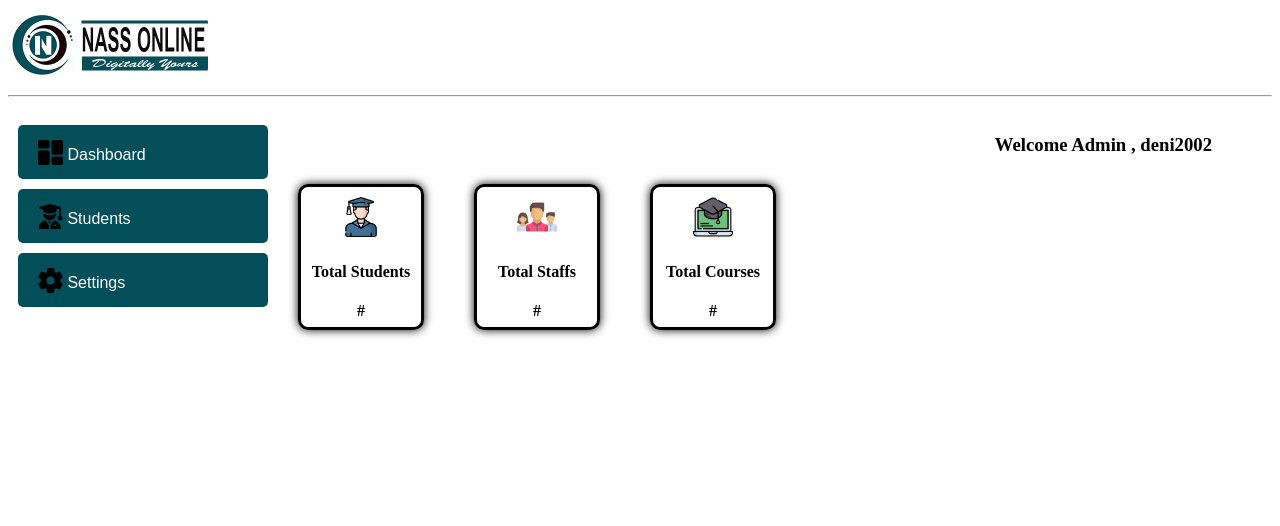
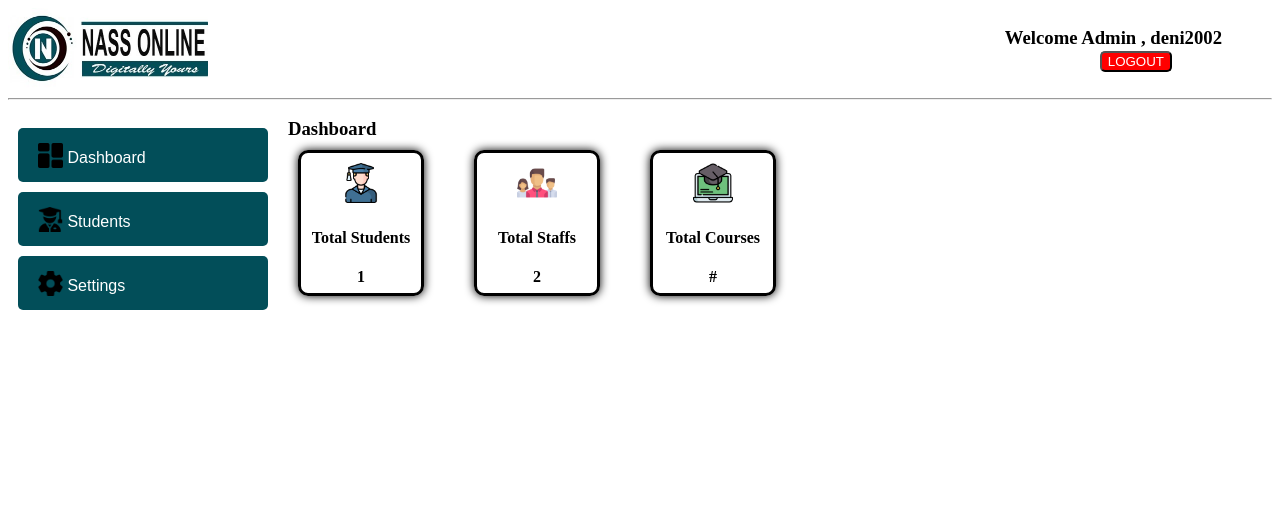
Before and after one commit to nassonline01/online_exam, a Django app: page /view/ in a window 1280 px wide. Shown: the top 526 px of the page. Run offline with Django 5.2, Linux system fonts and the light colour scheme; a user stored in the database is signed in; data comes from the database, SQL or seed files in the repository; both versions use the stored data as it was after the commit.

Commit message:
Logout btn ,some changes in Index

```diff
--- a/Online_Exam/Online_App/static/file/admin-dashboard.css
+++ b/Online_Exam/Online_App/static/file/admin-dashboard.css
@@ -1,10 +1,27 @@
 
+header{
+    display: flex;
+}
 header img{
     border-radius: 15px;
 }
 .welcome{
+    flex: 1;
     text-align: right;
+    padding-right: 50px;
+}
+.welcome button{
+    color: white;
+    background-color: red;
+    border-radius: 5px;
+    position: relative;
     margin-right: 50px;
+}
+.welcome button:hover{
+    background-color: rgb(206, 37, 37);
+}
+.hi{
+    display: inline;
 }
 .container{
     display: flex;
--- a/Online_Exam/Online_App/static/file/index.css
+++ b/Online_Exam/Online_App/static/file/index.css
@@ -40,7 +40,7 @@ body {
     margin: 6px 0;
 }
 .den {
-    position: fixed;
+    position: absolute;
     right: 5%;
     top: 7%;
     margin-bottom: 30%;
@@ -134,7 +134,9 @@ a button:hover {
     text-align: center;
     color: #ddd;
 }
-
+.no-scroll {
+    overflow: hidden;
+}
 .close-popup{
     position: fixed;
     background-color: #5dd2f3;
--- a/Online_Exam/Online_App/templates/admin-dashboard.html
+++ b/Online_Exam/Online_App/templates/admin-dashboard.html
@@ -9,6 +9,12 @@
 <body>
     <header>
         <img src="/static/images/nassonline.jpg" alt="file not exist" width="200px">
+        <h3 class="welcome">Welcome Admin , {{ data.username }} <br>
+            <form action="{% url 'Logout' %}" method="post">
+                {% csrf_token %}
+                <button type="submit">LOGOUT</button>
+            </form>
+        </h3>
     </header>
 <hr>
     <div class="container">
@@ -70,17 +76,17 @@
         </aside>
 
         <main>
-            <h3 class="welcome">Welcome Admin , {{ data.username }}</h3>
+            <h3 class="hi">Dashboard</h3>
             <div class="number-box">
                 <div>
                     <img src="/static/dashboard/graduated.png" alt="no image">
                     <h4>Total Students</h4>
-                    <h4>#</h4>
+                    <h4>{{ Student_count }}</h4>
                 </div>
                 <div>
                     <img src="/static/dashboard/staff.png" alt="no image">
                     <h4>Total Staffs</h4>
-                    <h4>#</h4>
+                    <h4>{{ Staff_count }}</h4>
                 </div>
                 <div>
                     <img src="/static/dashboard/course.png" alt="no image">
--- a/Online_Exam/Online_App/templates/index.html
+++ b/Online_Exam/Online_App/templates/index.html
@@ -51,7 +51,7 @@
     </header>
     <hr>
     <div class="content">
-        <span class="down-arrow">⬇️</span>
+        <span class="down-arrow" id="down-arrow">⬇️</span>
         <pre><h1>Instructions:</h1><h2><i>Before the Exam</i>
             <li>Understand the Format:</li>
 
--- a/Online_Exam/Online_App/views.py
+++ b/Online_Exam/Online_App/views.py
@@ -4,7 +4,7 @@ User = get_user_model()
 from django.conf import settings
 settings.AUTH_USER_MODEL
 from Online_App.models import CustomUser
-from django.contrib.auth import authenticate ,login
+from django.contrib.auth import authenticate ,login ,logout
 
 def Index(request):
     return render(request,'index.html')
@@ -34,9 +34,47 @@ def Login(request):
     else:
         return render(request,'login.html')
 
+# def View(request):
+#     try:
+#         data = User.objects.get(username=request.user)
+#     except:
+#         ShowCounts()
+#         return HttpResponse("<script>window.alert('Problem with username');</script>")
+#     return render(request,'admin-dashboard.html',{'data':data})
+
+# def ShowCounts(request):
+#     Student_count = User.objects.filter(usertype_id=4).count()
+#     Staff_count = User.objects.filter(usertype_id=2).count()
+#     print("counts are",Student_count,Staff_count)
+#     Details ={
+#         'Student_count':1,
+#         'Staff_count':2
+#     }
+#     # import pdb ; pdb.set_trace()
+#     return render(request,'admin-dashboard.html',Details)
+
 def View(request):
     try:
+        # Fetch user data
         data = User.objects.get(username=request.user)
-    except:
+
+        # Fetch counts
+        Student_count = User.objects.filter(usertype_id=4).count()
+        Staff_count = User.objects.filter(usertype_id=2).count()
+
+        print("Counts are:", Student_count, Staff_count,flush=True)
+
+        # Pass both user details and counts to the template
+        context = {
+            'data': data,
+            'Student_count': Student_count,
+            'Staff_count': Staff_count
+        }
+    except User.DoesNotExist:
         return HttpResponse("<script>window.alert('Problem with username');</script>")
-    return render(request,'admin-dashboard.html',{'data':data})
+
+    return render(request, 'admin-dashboard.html', context)
+
+def Logout(request):
+    logout(request)
+    return HttpResponse("<script>window.alert('Logged out Successfully');window.location.href='/reg/';</script>")
--- a/Online_Exam/Online_Exam/urls.py
+++ b/Online_Exam/Online_Exam/urls.py
@@ -24,5 +24,6 @@ urlpatterns = [
     path('reg/',views.Register,name='Register'),
     path('log/',views.Login,name='Login'),
     path('view/',views.View,name='View'),
+    path('logout/',views.Logout,name='Logout'),
 
 ]
```
Also changed, not shown: Online_Exam/Online_App/static/file/index.js (+11 -1 lines), Online_Exam/db.sqlite3.
